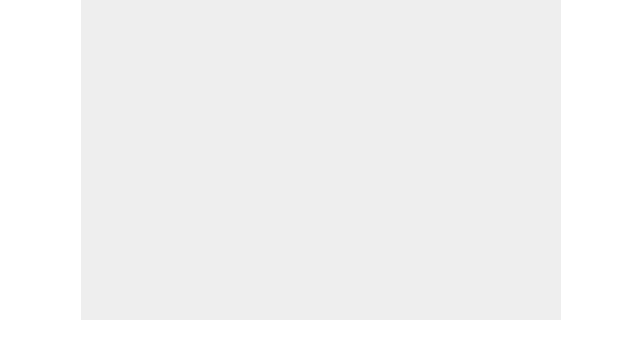
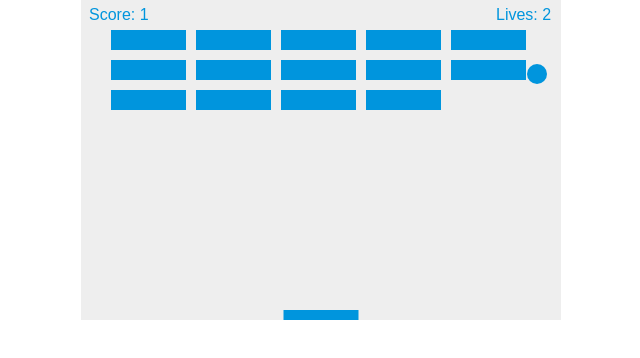
Before and after one commit to zijking/game-js, a plain HTML site: page index.html in a window 1280 px wide. Shown: the whole page, without its empty margins (319-959 px from the left). Drawn offline with Linux system fonts and the light colour scheme.

Commit message:
end game

```diff
--- a/index.html
+++ b/index.html
@@ -19,7 +19,7 @@
 </head>
 
 <body>
-    <canvas id="myCanvas" width="480" height="320"></canvas>
+    <canvas id="gameScene" width="480" height="320"></canvas>
 
     <script src="./js/index.js" type="module">
       // JavaScript-код будем писать здесь
--- a/js/index.js
+++ b/js/index.js
@@ -1 +1,204 @@
 console.log("Start");
+
+const canvas = document.getElementById("gameScene");
+const ctx = canvas.getContext("2d");
+
+let score = 0;
+let lives = 3;
+
+let x = canvas.width / 2; // початкова координата
+let y = canvas.height - 30;
+
+let dx = 2;
+let dy = -2;
+const ballRadius = 10; // радіус мяча
+
+//константи для ракетки
+const paddleHeight = 10;
+const paddleWidth = 75;
+let paddleX = (canvas.width - paddleWidth) / 2;
+
+let rightPressed = false;
+let leftPressed = false;
+
+const brickRowCount = 3;
+const brickColumnCount = 5;
+const brickWidth = 75;
+const brickHeight = 20;
+const brickPadding = 10;
+const brickOffsetTop = 30;
+const brickOffsetLeft = 30;
+
+const bricks = [];
+for (let c = 0; c < brickColumnCount; c++) {
+  bricks[c] = [];
+  for (let r = 0; r < brickRowCount; r++) {
+    bricks[c][r] = { x: 0, y: 0, status: 1 };
+  }
+}
+
+console.log(bricks);
+
+const keyDownHandler = (e) => {
+  console.log(e.keyCode);
+  if (e.keyCode == 39) {
+    rightPressed = true;
+  } else if (e.keyCode == 37) {
+    leftPressed = true;
+  }
+};
+
+const keyUpHandler = (e) => {
+  console.log(e.keyCode);
+  if (e.keyCode == 39) {
+    rightPressed = false;
+  } else if (e.keyCode == 37) {
+    leftPressed = false;
+  }
+};
+
+const mouseMoveHandler = (e) => {
+  let relativeX = e.clientX - canvas.offsetLeft;
+  if (relativeX > 0 && relativeX < canvas.width) {
+    paddleX = relativeX - paddleWidth / 2;
+  }
+};
+
+//визначення чи попадає мяч на цеглину
+const collisionDetection = () => {
+  for (let c = 0; c < brickColumnCount; c++) {
+    for (let r = 0; r < brickRowCount; r++) {
+      let b = bricks[c][r];
+      if (b.status == 1) {
+        if (
+          x > b.x &&
+          x < b.x + brickWidth &&
+          y > b.y &&
+          y < b.y + brickHeight
+        ) {
+          dy = -dy;
+          b.status = 0;
+          score = score + 1;
+          if (score == brickRowCount * brickColumnCount) {
+            alert("YOU WIN, CONGRATULATIONS!");
+
+            // Needed for Chrome to end game
+            document.location.reload();
+          }
+        }
+      }
+    }
+  }
+};
+
+//
+const drawScore = () => {
+  ctx.font = "16px Arial";
+  ctx.fillStyle = "#0095DD";
+  ctx.fillText("Score: " + score, 8, 20);
+};
+
+//
+const drawLives = () => {
+  ctx.font = "16px Arial";
+  ctx.fillStyle = "#0095DD";
+  ctx.fillText("Lives: " + lives, canvas.width - 65, 20);
+};
+
+//малювання мяча
+const drawBall = () => {
+  ctx.beginPath();
+  ctx.arc(x, y, ballRadius, 0, Math.PI * 2);
+  ctx.fillStyle = "#0095DD";
+  ctx.fill();
+  ctx.closePath();
+};
+
+//малювання ракетки
+const drawPaddle = () => {
+  ctx.beginPath();
+  ctx.rect(paddleX, canvas.height - paddleHeight, paddleWidth, paddleHeight);
+  ctx.fillStyle = "#0095DD";
+  ctx.fill();
+  ctx.closePath();
+};
+
+//малювання цеглинок
+const drawBricks = () => {
+  for (var c = 0; c < brickColumnCount; c++) {
+    for (var r = 0; r < brickRowCount; r++) {
+      if (bricks[c][r].status == 1) {
+        let brickX = c * (brickWidth + brickPadding) + brickOffsetLeft;
+        let brickY = r * (brickHeight + brickPadding) + brickOffsetTop;
+
+        bricks[c][r].x = brickX;
+        bricks[c][r].y = brickY;
+        ctx.beginPath();
+        ctx.rect(brickX, brickY, brickWidth, brickHeight);
+        ctx.fillStyle = "#0095DD";
+        ctx.fill();
+        ctx.closePath();
+      }
+    }
+  }
+};
+
+//відскакуваня мяча від стін
+const ballJumpForWall = () => {
+  if (x + dx > canvas.width - ballRadius || x + dx < ballRadius) {
+    dx = -dx;
+  }
+  if (y + dy < ballRadius) {
+    dy = -dy;
+  } else if (y + dy > canvas.height - ballRadius) {
+    if (x > paddleX && x < paddleX + paddleWidth) {
+      dy = -dy;
+    } else {
+      lives--;
+      if (!lives) {
+        alert("GAME OVER");
+        document.location.reload();
+      } else {
+        x = canvas.width / 2;
+        y = canvas.height - 30;
+        dx = 2;
+        dy = -2;
+        paddleX = (canvas.width - paddleWidth) / 2;
+      }
+    }
+  }
+};
+
+//move
+const movePaddle = () => {
+  if (rightPressed && paddleX < canvas.width - paddleWidth) {
+    paddleX += 7;
+  } else if (leftPressed && paddleX > 0) {
+    paddleX -= 7;
+  }
+};
+
+//циклічна відмальовка 10 мл секунд
+const draw = () => {
+  ctx.clearRect(0, 0, canvas.width, canvas.height);
+  drawBall();
+  drawPaddle();
+  ballJumpForWall();
+  movePaddle();
+  drawBricks();
+  collisionDetection();
+  drawScore();
+  drawLives();
+
+  x = x + dx;
+  y = y + dy;
+  requestAnimationFrame(draw);
+};
+
+draw(); //id function set interval for close
+
+document.addEventListener("keydown", keyDownHandler, false);
+document.addEventListener("keyup", keyUpHandler, false);
+document.addEventListener("mousemove", mouseMoveHandler, false);
+
+// console.log(i);
```
